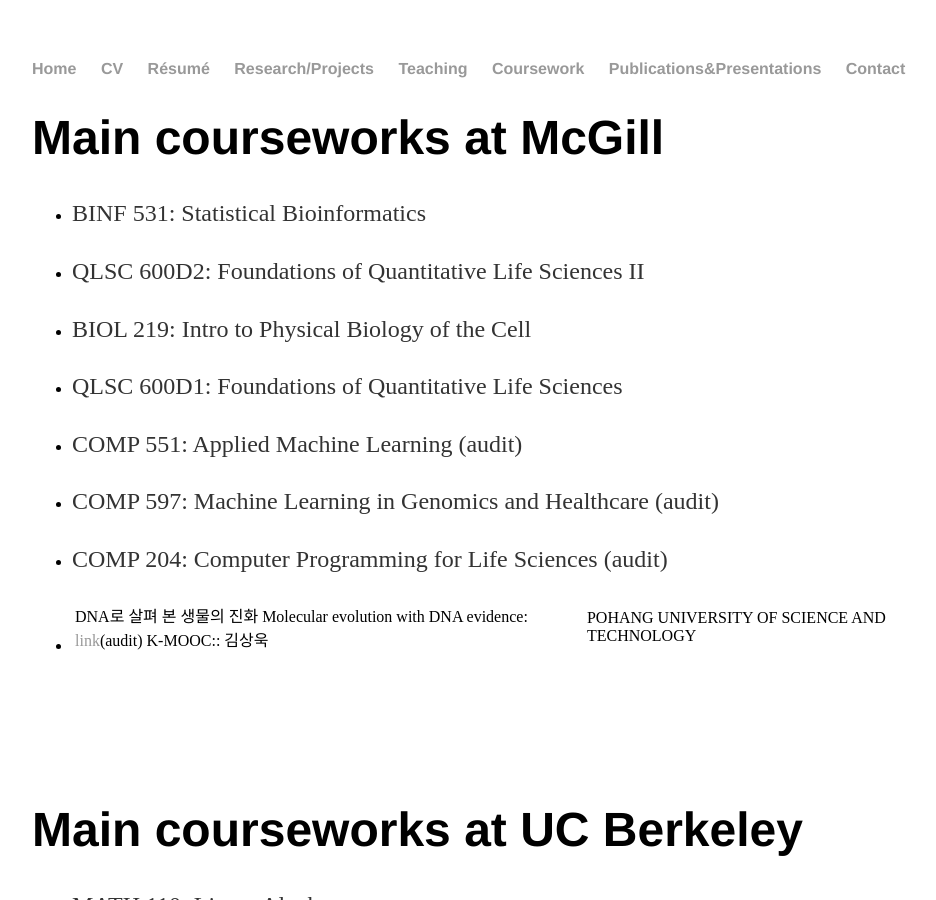
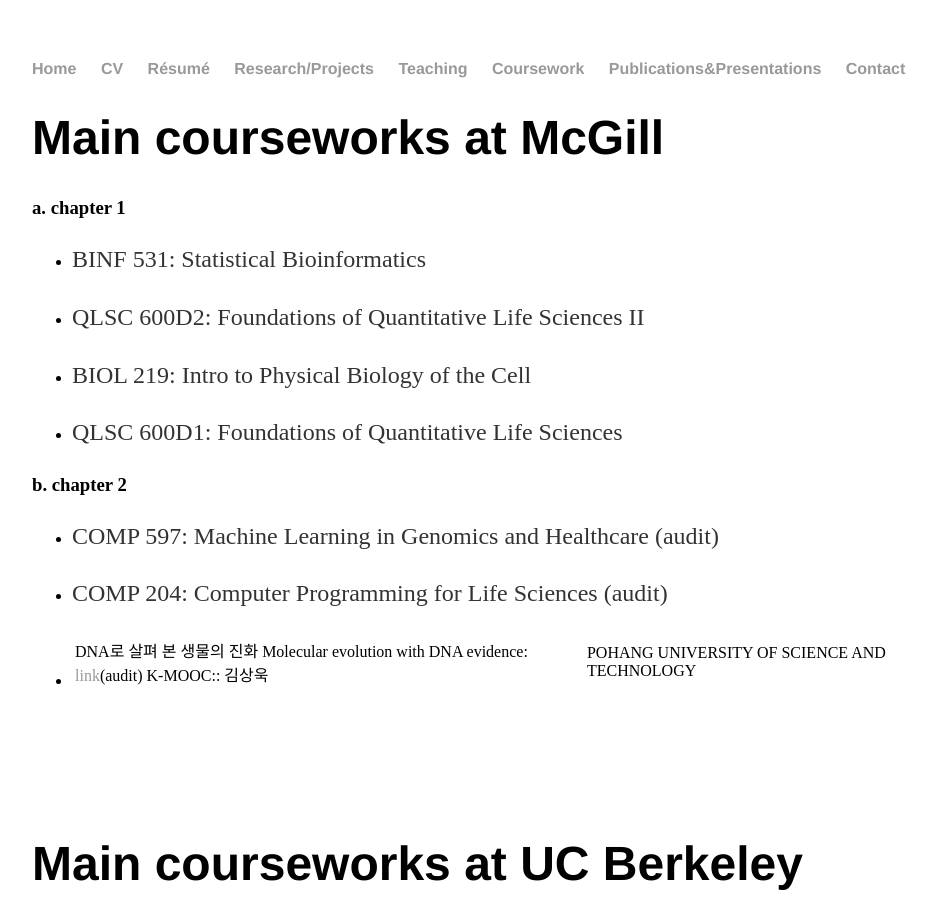
Before and after one commit to yjkweon24/yjkweon24.github.io, a Jekyll site: the page built from coursework/coursework.md, in a window 1280 px wide and 900 px high. Shown: the whole window, without its empty margins (160-1096 px from the left). Built offline with Jekyll 4.4.1, drawn with Linux system fonts in a browser that asks for light colours; our own code applies the rules of GitHub Pages for plain Markdown files.

Commit message:
Update coursework.md

```diff
--- a/coursework/coursework.md
+++ b/coursework/coursework.md
@@ -1,5 +1,6 @@
 # Main courseworks at McGill
 
+### a. chapter 1
 * BINF 531: Statistical Bioinformatics
 
 * QLSC 600D2: Foundations of Quantitative Life Sciences II
@@ -8,8 +9,7 @@
 
 * QLSC 600D1: Foundations of Quantitative Life Sciences
 
-* COMP 551: Applied Machine Learning (audit)
-
+### b. chapter 2
 * COMP 597: Machine Learning in Genomics and Healthcare (audit)
 
 * COMP 204: Computer Programming for Life Sciences (audit)
```
